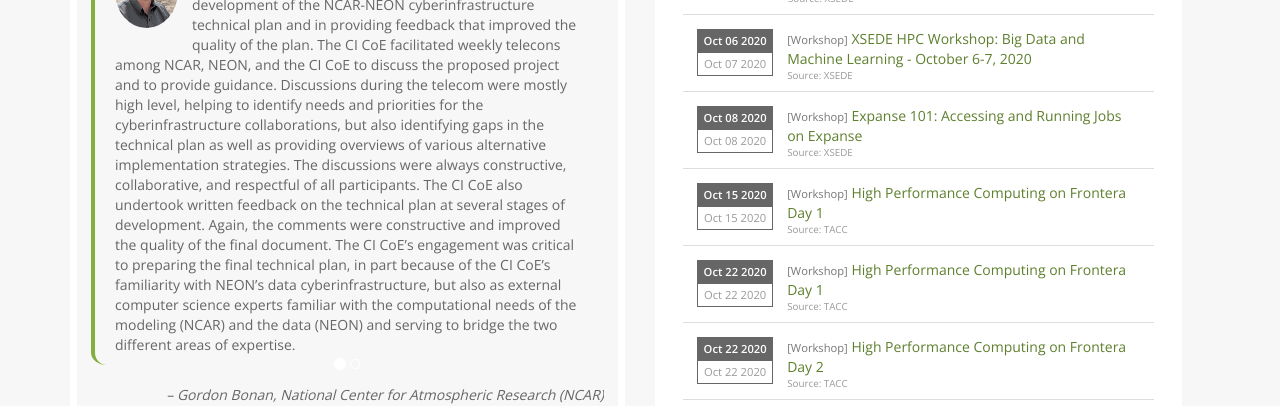
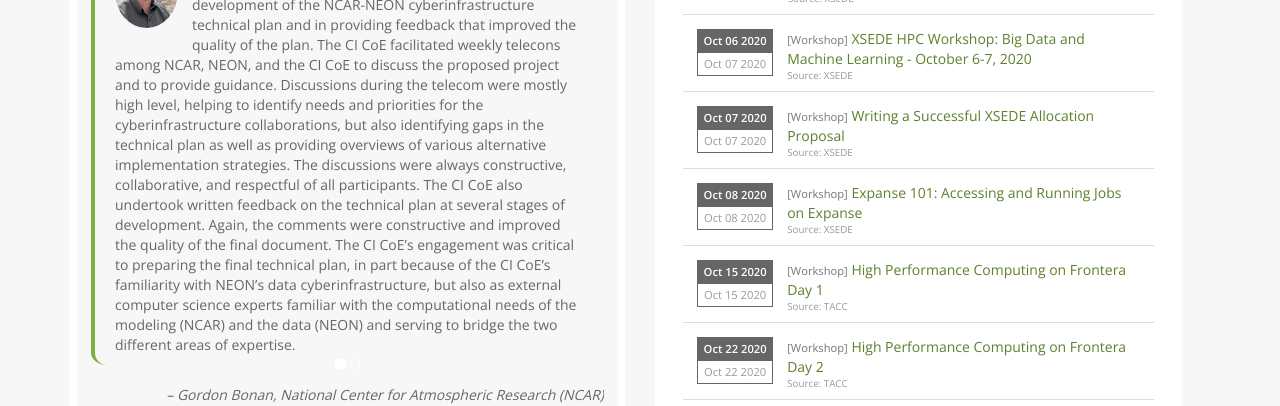
Before and after one commit to cicoe/cicoe.github.io, a Jekyll site: the page built from index.html, in a window 1280 px wide. Shown: the part 1166-1572 px from the top of the page. Built offline with Jekyll 4.4.1, drawn with Linux system fonts in a browser that asks for light colours; nearby versions of some CDN libraries; some web fonts are replaced; comment, search, counter and statistics services are not loaded; some of the changed text lies outside the part shown.

Commit message:
updated training events

```diff
--- a/_data/training_opportunities.yml
+++ b/_data/training_opportunities.yml
@@ -12,6 +12,13 @@
   time: ''
   title: 'XSEDE HPC Workshop: Big Data and Machine Learning - October 6-7, 2020'
   website: "https://www.xsede.org/web/xup/course-calendar/-/training-user/class/2101/session/3729/register"
+- categroy: Workshop
+  end_date: October 07, 2020
+  source: XSEDE
+  start_date: October 07, 2020
+  time: ''
+  title: Writing a Successful XSEDE Allocation Proposal
+  website: "https://www.xsede.org/web/xup/course-calendar/-/training-user/class/594/session/3795/register"
 - categroy: Workshop
   end_date: October 08, 2020
   source: XSEDE
@@ -31,15 +38,15 @@
   source: TACC
   start_date: October 22, 2020
   time: ''
-  title: High Performance Computing on Frontera Day 1
-  website: "https://learn.tacc.utexas.edu/course/view.php?id=94"
+  title: High Performance Computing on Frontera Day 2
+  website: "https://learn.tacc.utexas.edu/course/view.php?id=97"
 - categroy: Workshop
   end_date: October 22, 2020
   source: TACC
   start_date: October 22, 2020
   time: ''
-  title: High Performance Computing on Frontera Day 2
-  website: "https://learn.tacc.utexas.edu/course/view.php?id=97"
+  title: High Performance Computing on Frontera Day 1
+  website: "https://learn.tacc.utexas.edu/course/view.php?id=94"
 - categroy: Workshop
   end_date: October 29, 2020
   source: TACC
```
